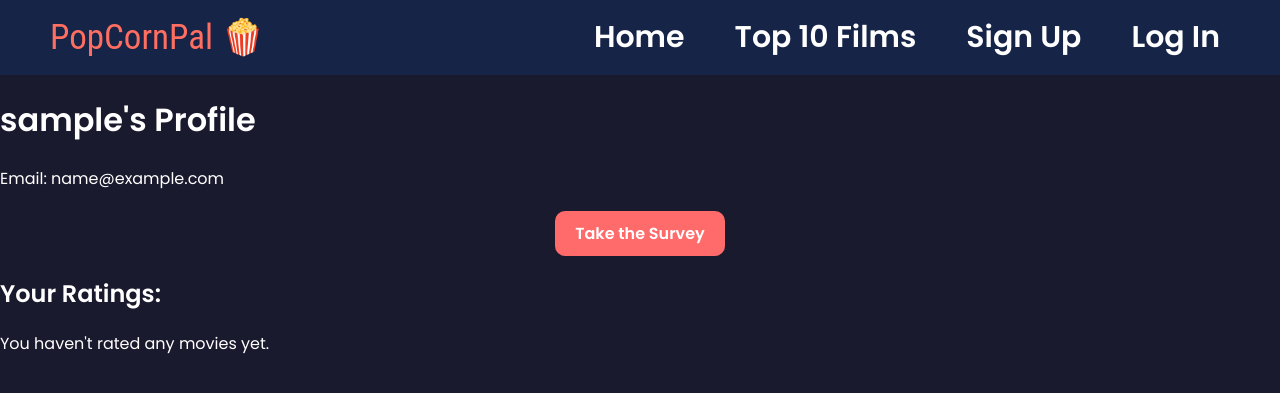
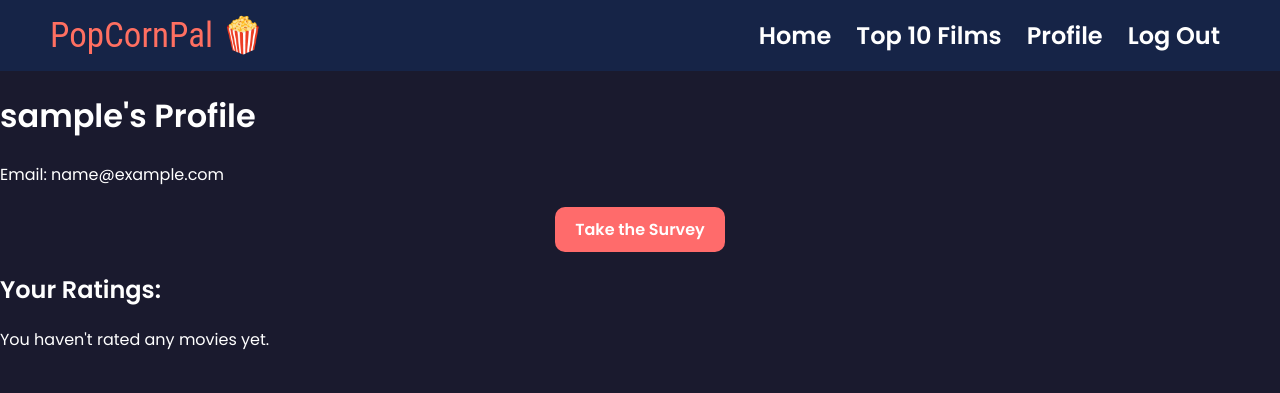
Before and after one commit to Sqizeeeeee/PopCornPal, a Flask app: page /profile in a window 1280 px wide. Shown: the top 393 px of the page. Run offline with Flask 3, Linux system fonts and the light colour scheme; the visitor is signed in with stand-in values (Sample User, id 1); data that the repository does not hold is empty; parts of the project's set-up code (start-up, migrations or seed data) failed here and were passed over.

Commit message:
styles optimization

```diff
--- a/app/static/css/styles_nav.css
+++ b/app/static/css/styles_nav.css
@@ -26,21 +26,29 @@
 .nav-links {
     display: flex;
     gap: 25px;
-    font-size: 30px;
+    font-size: 24px; /* чуть меньше, чтобы влезало больше ссылок */
     margin-left: auto;
     margin-right: 10px;
+    align-items: center;
 }
 
 .nav-links a {
     color: #ffffff;
     text-decoration: none;
-    margin-left: 25px;
     font-weight: 600;
     transition: color 0.3s, transform 0.3s;
 }
 
 .nav-links a:hover {
     color: #ff6f61;
-    transform: scale(1.3);
+    transform: scale(1.2); /* чуть меньше, чтобы не прыгало */
+}
+
+/* Отдельно для логики скрытия/показа ссылок при малых экранах */
+@media (max-width: 768px) {
+    .nav-links {
+        font-size: 20px;
+        gap: 15px;
+    }
 }
 /* ===== NAVBAR STYLES END ===== */
--- a/app/templates/nav.html
+++ b/app/templates/nav.html
@@ -4,8 +4,14 @@
         <div class="nav-links">
             <a href="{{ url_for('main.welcome') }}">Home</a>
             <a href="{{ url_for('main.top_movies') }}">Top 10 Films</a>
-            <a href="{{ url_for('main.register') }}">Sign Up</a>
-            <a href="{{ url_for('main.login') }}">Log In</a>
+
+            {% if current_user.is_authenticated %}
+                <a href="{{ url_for('main.profile') }}">Profile</a>
+                <a href="{{ url_for('main.logout') }}">Log Out</a>
+            {% else %}
+                <a href="{{ url_for('main.register') }}">Sign Up</a>
+                <a href="{{ url_for('main.login') }}">Log In</a>
+            {% endif %}
         </div>
     </div>
 </nav>
```
Also changed, not shown: app/templates/welcome.html (+8 -2 lines).
